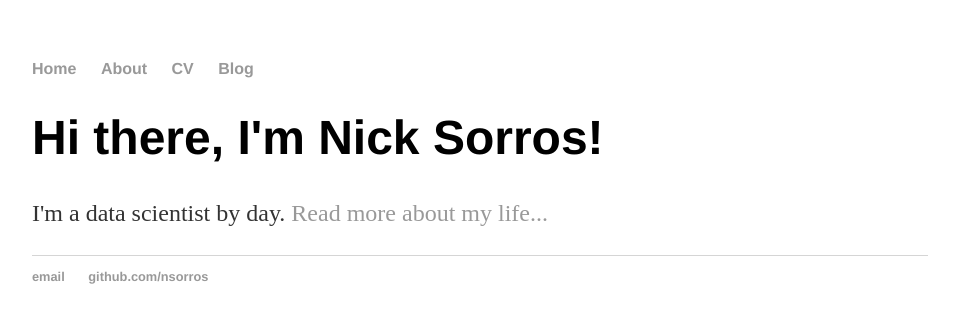
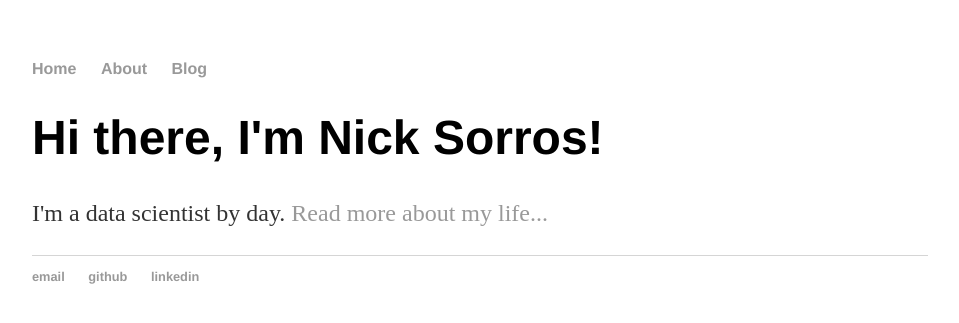
Before and after one commit to nsorros/nsorros.github.io, a Jekyll site: the page built from index.html, in a window 1280 px wide. Shown: the top 323 px of the page, without its empty margins (160-1119 px from the left). Built offline with Jekyll 4.4.1, drawn with Linux system fonts in a browser that asks for light colours.

Commit message:
cv is old school

```diff
--- a/_layouts/default.html
+++ b/_layouts/default.html
@@ -10,7 +10,6 @@
 	    		<ul>
 	        		<li><a href="/">Home</a></li>
 		        	<li><a href="/about">About</a></li>
-	        		<li><a href="/cv">CV</a></li>
 	        		<li><a href="/blog">Blog</a></li>
 	    		</ul>
 			</nav>
@@ -22,7 +21,8 @@
 			<footer>
 	    		<ul>
 	        		<li><a href="mailto:nsorros@gmail.com">email</a></li>
-        			<li><a href="https://github.com/nsorros">github.com/nsorros</a></li>
+        			<li><a href="https://github.com/nsorros">github</a></li>
+        			<li><a href="https://www.linkedin.com/in/nsorros">linkedin</a></li>
 			</ul>
 			</footer>
 		</body>
```
